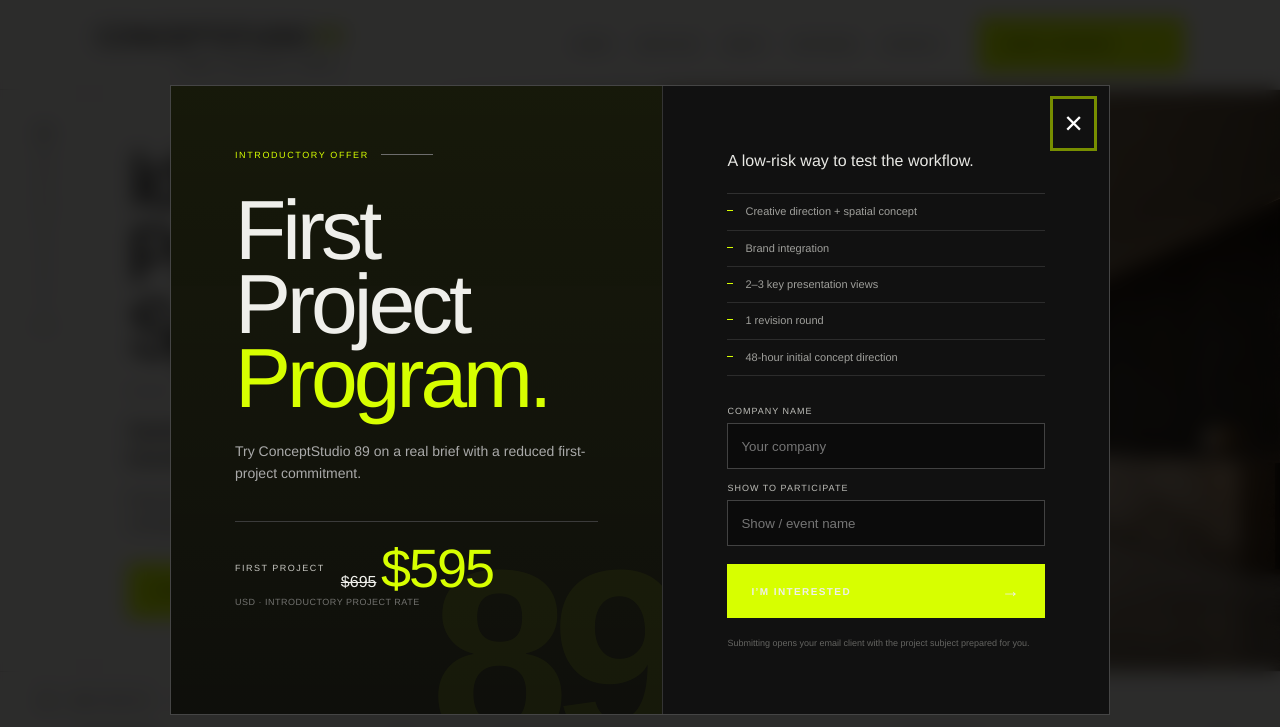
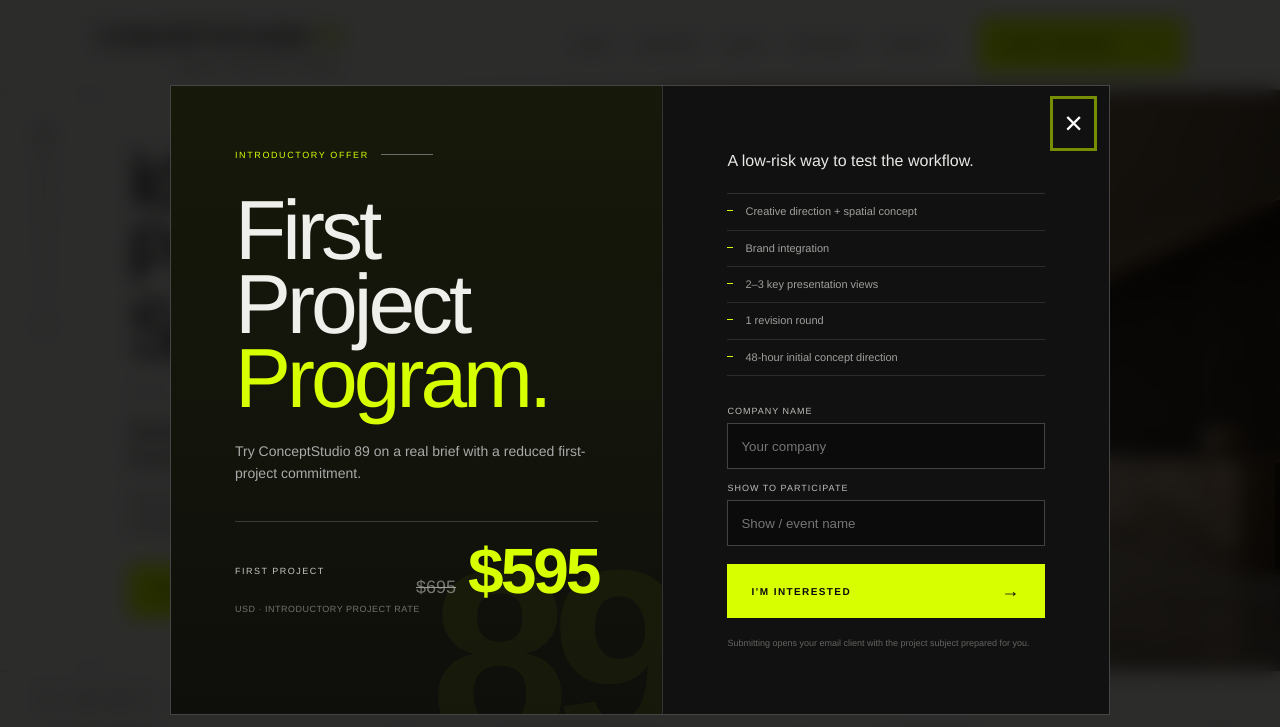
Before and after one commit to ConceptStudio89/conceptstudio89-website, a website: page index.html in a window 1280 px wide. Shown: the top 727 px of the page. Drawn offline with Linux system fonts and the light colour scheme.

Commit message:
style: refine First Project pricing and CTA contrast

```diff
--- a/styles.css
+++ b/styles.css
@@ -694,13 +694,26 @@
   font-size:9px;
   letter-spacing:1.5px;
 }
+.first-project-price-values{
+  justify-self:end;
+  display:flex;
+  align-items:baseline;
+  gap:12px;
+}
+.first-project-price-values del{
+  color:#767672;
+  font-size:18px;
+  line-height:1;
+  font-weight:400;
+  text-decoration-thickness:1px;
+  text-decoration-color:#9b9b96;
+}
 .first-project-price strong{
-  justify-self:end;
   color:var(--accent);
-  font-size:clamp(34px,5vw,54px);
-  line-height:.9;
-  font-weight:500;
-  letter-spacing:-2px;
+  font-size:clamp(44px,6vw,64px);
+  line-height:.86;
+  font-weight:600;
+  letter-spacing:-3px;
 }
 .first-project-price small{
   grid-column:1/-1;
@@ -777,6 +790,10 @@
   width:100%;
   justify-content:space-between;
   margin-top:4px;
+  color:#0b0b0b !important;
+}
+.first-project-cta span{
+  color:#0b0b0b;
 }
 .first-project-note{
   margin:14px 0 0;
```
